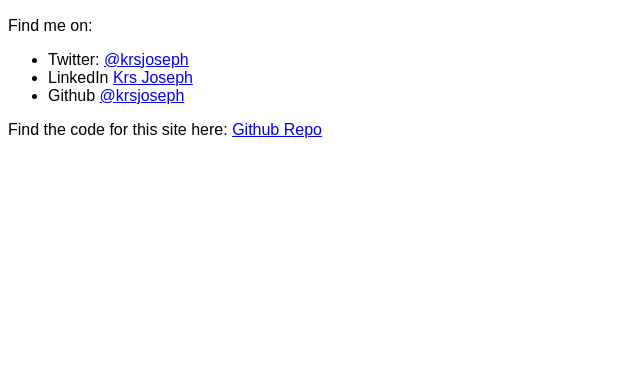
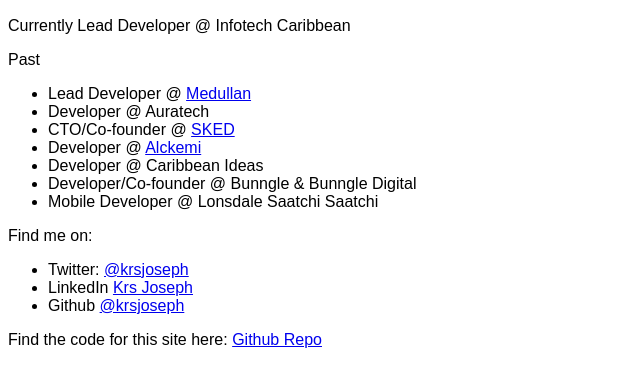
Before and after one commit to krsjoseph/krsjoseph.com, a website: page public/index.html in a window 1280 px wide. Shown: the part 271-658 px from the top of the page, without its empty margins (0-640 px from the left). Drawn offline with Linux system fonts and the light colour scheme.

Commit message:
add work history

```diff
--- a/public/index.html
+++ b/public/index.html
@@ -22,6 +22,19 @@
 <iframe src="https://giphy.com/embed/2W8bEBGjSsRFu?html5=true" width="280" height="154" frameBorder="0" class="giphy-embed"
   allowFullScreen>
 </iframe>
+<p>Currently Lead Developer @ Infotech Caribbean</p>
+<p>
+  Past
+  <ul>
+    <li>Lead Developer @ <a href="http://medullan.com">Medullan</a></li>
+    <li>Developer @ Auratech</li>
+    <li>CTO/Co-founder @ <a href="http://skedonline.com">SKED</a></li>
+    <li>Developer @ <a href="http://fb.com/alckemi">Alckemi</a></li>
+    <li>Developer @ Caribbean Ideas</li>
+    <li>Developer/Co-founder @ Bunngle & Bunngle Digital</li>
+    <li>Mobile Developer @ Lonsdale Saatchi Saatchi</li>
+  </ul>
+</p>
 <p>
   Find me on:
   <ul>
```
